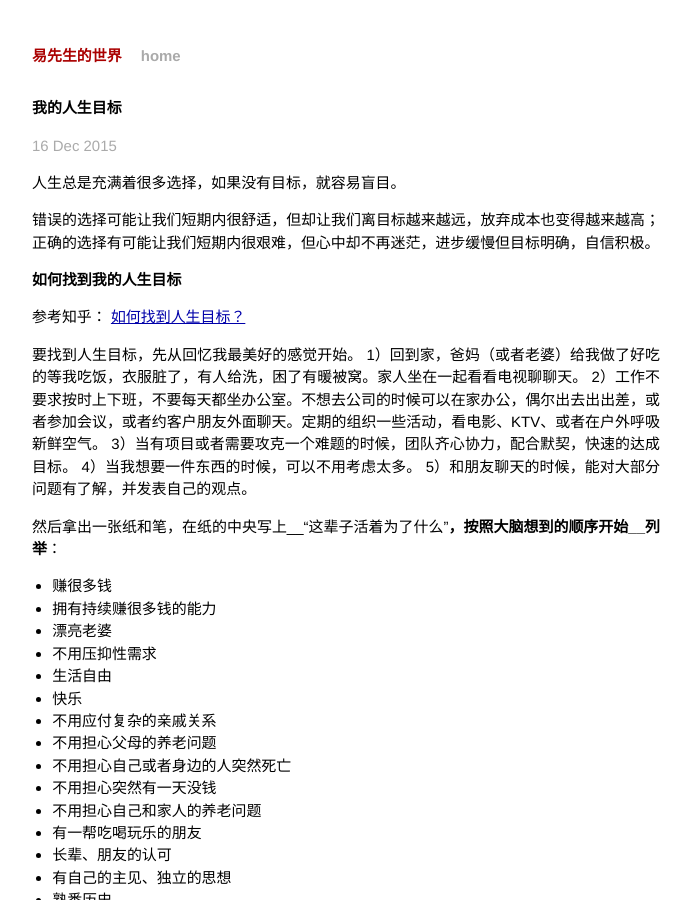
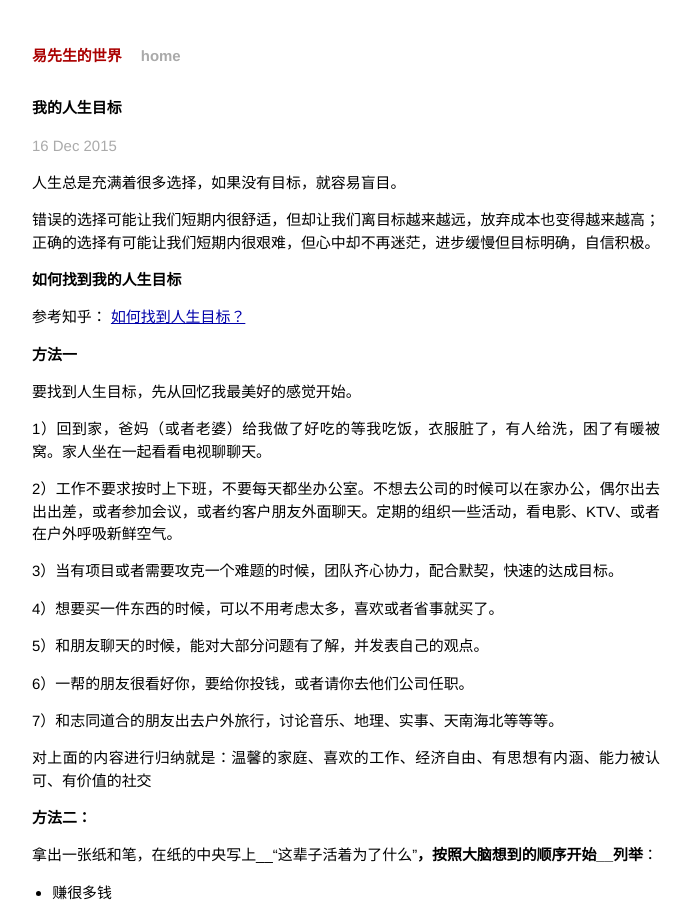
Before and after one commit to yijingping/yijingping.github.com, a Jekyll site: the page built from _posts/2015-12-16-我的人生目标.md, in a window 1280 px wide and 900 px high. Shown: the whole window, without its empty margins (294-985 px from the left). Built offline with Jekyll 4.4.1, drawn with Linux system fonts in a browser that asks for light colours; Markdown is read by kramdown in place of the engine named in the settings; some of the changed text lies outside the part shown.

Commit message:
fix 我的人生目标的根式

```diff
--- a/_posts/2015-12-16-我的人生目标.md
+++ b/_posts/2015-12-16-我的人生目标.md
@@ -13,14 +13,29 @@ title: 我的人生目标
 =================
 参考知乎： [如何找到人生目标？](https://www.zhihu.com/question/20054842)
 
+##方法一
 要找到人生目标，先从回忆我最美好的感觉开始。
+
 1）回到家，爸妈（或者老婆）给我做了好吃的等我吃饭，衣服脏了，有人给洗，困了有暖被窝。家人坐在一起看看电视聊聊天。
+
 2）工作不要求按时上下班，不要每天都坐办公室。不想去公司的时候可以在家办公，偶尔出去出出差，或者参加会议，或者约客户朋友外面聊天。定期的组织一些活动，看电影、KTV、或者在户外呼吸新鲜空气。
+
 3）当有项目或者需要攻克一个难题的时候，团队齐心协力，配合默契，快速的达成目标。
-4）当我想要一件东西的时候，可以不用考虑太多。
+
+4）想要买一件东西的时候，可以不用考虑太多，喜欢或者省事就买了。
+
 5）和朋友聊天的时候，能对大部分问题有了解，并发表自己的观点。
 
-然后拿出一张纸和笔，在纸的中央写上__“这辈子活着为了什么”__，按照大脑想到的顺序开始__列举__：
+6）一帮的朋友很看好你，要给你投钱，或者请你去他们公司任职。
+
+7）和志同道合的朋友出去户外旅行，讨论音乐、地理、实事、天南海北等等等。
+
+
+对上面的内容进行归纳就是：温馨的家庭、喜欢的工作、经济自由、有思想有内涵、能力被认可、有价值的社交
+
+##方法二：
+
+拿出一张纸和笔，在纸的中央写上__“这辈子活着为了什么”__，按照大脑想到的顺序开始__列举__：
 
 * 赚很多钱
 * 拥有持续赚很多钱的能力
@@ -104,13 +119,15 @@ title: 我的人生目标
 * 让亲戚们都富起来
 * 更多的家乡人思想改变（先从和自己亲近的人开始）
 
-
-
+方法一和方法二得出的结论基本是一致的，而且方法二更加全面。
 
 我的人生目标
 ==========
 在我刚毕业1~3年的时候，我以为我的人生目标是当一个技术架构师；
+
 在我毕业3~4年的时候，我以为我的人生目标是实现财务自由；
-现在我已经毕业4年半了，我用上面的方法找寻我的人生目标，发现原来并非只有一个，他们之间相互独立，又有着因果关联。总结下来就是：我的目标是:__实现经济自由，有一个稳定的家庭，拥有丰富的内涵，培养有价值的社交圈，拥有积极健康的精神状态，并将这6条内容由近及远的影响身边的亲戚朋友。
+
+现在我已经毕业4年半了，我用上面的方法找寻我的人生目标，发现原来并非只有一个，他们之间相互独立，又有着因果关联。
+总结下来就是：我的目标是:__实现经济自由，有一个稳定的家庭，拥有丰富的内涵，培养有价值的社交圈，拥有积极健康的精神状态，并将这6条内容由近及远的影响身边的亲戚朋友。__
 
 我相信，我现在定的这个目标，随着时间的迁移和经历的增长，会发生改变，但是我不求一次获得真理，只求每一次离真理更近一点。
```
